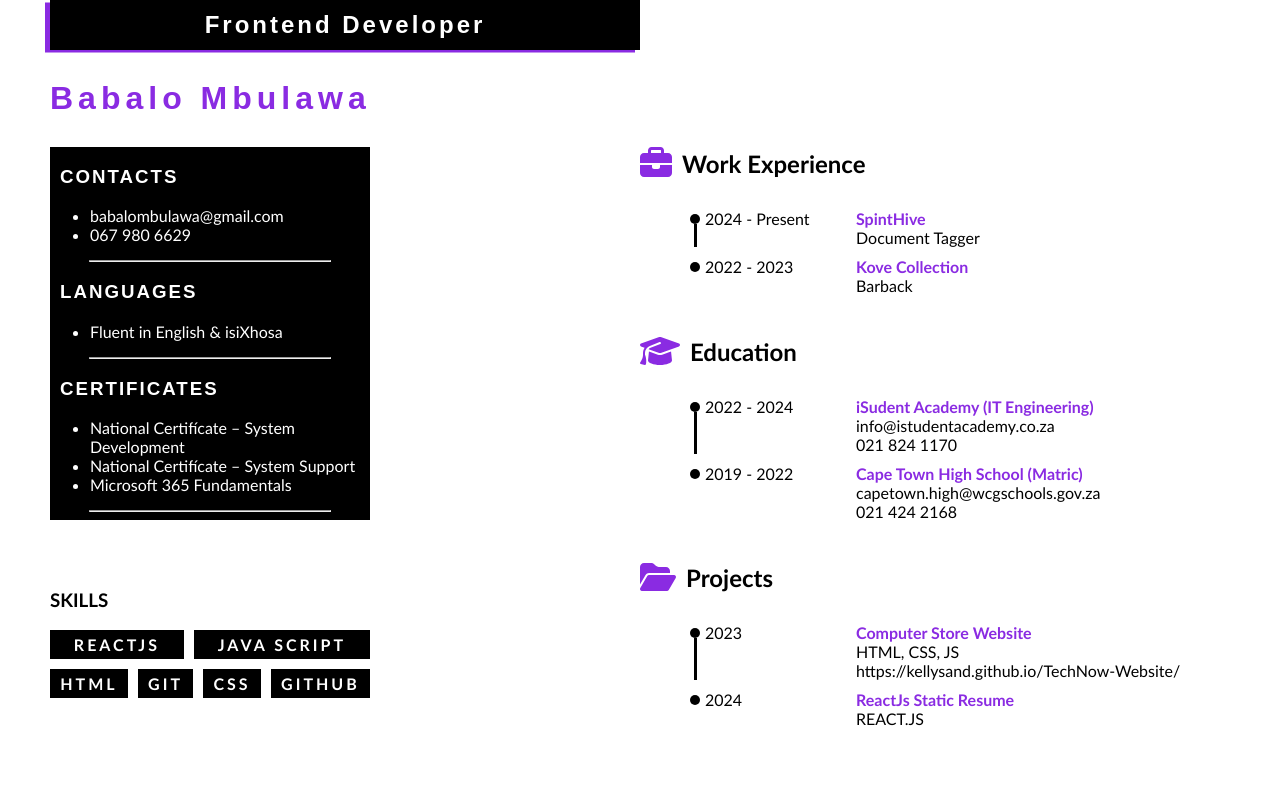
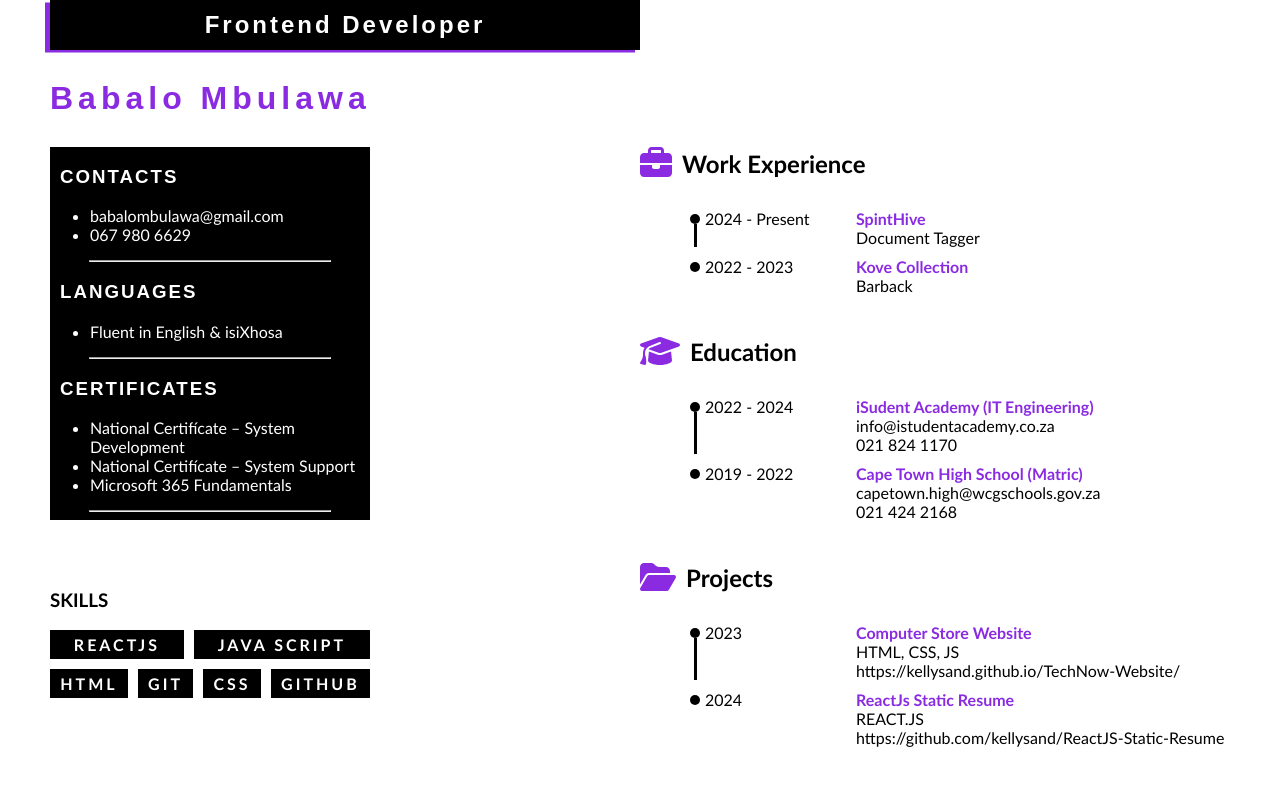
Before and after one commit to kellysand/ReactJS-Static-Resume, a React (Vite) app: page / in a window 1280 px wide. Shown: the top 786 px of the page. Built offline with nearby package versions, Linux system fonts and the light colour scheme.

Commit message:
add link to resume code in github

```diff
--- a/src/components/body.jsx
+++ b/src/components/body.jsx
@@ -190,7 +190,7 @@ function BodyCom() {
                           dateTo="2024"
                           inst_Name=" ReactJs Static Resume"
                           item1='REACT.JS'
-                          item2=""
+                          item2="https://github.com/kellysand/ReactJS-Static-Resume"
                         />
                       </>
                     }
```
